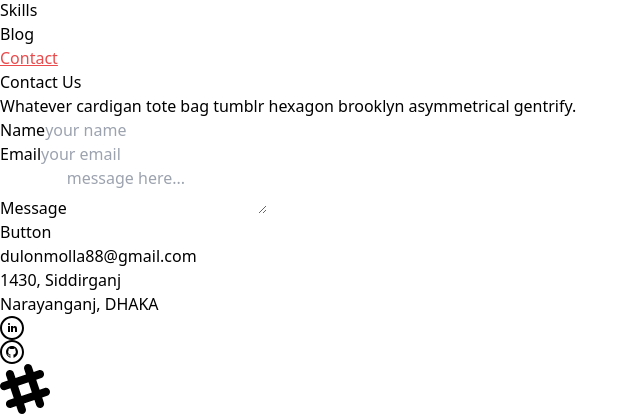
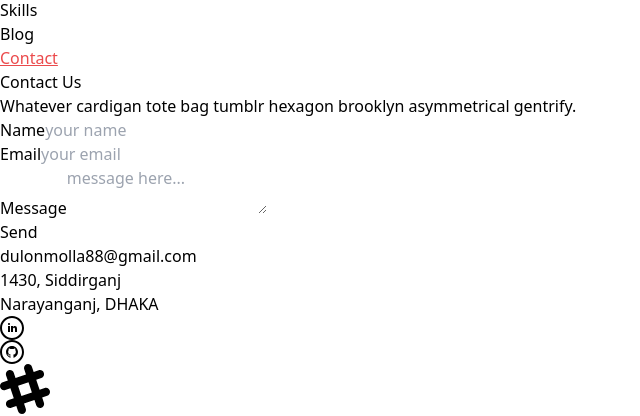
Before and after one commit to 14HAK/portfolio, a React (Vite) app: page /contact in a window 1280 px wide. Shown: the part 1378-1794 px from the top of the page, without its empty margins (0-640 px from the left). Built offline with nearby package versions, Linux system fonts and the light colour scheme.

Commit message:
impliment email.js

```diff
--- a/index.html
+++ b/index.html
@@ -11,7 +11,13 @@
 <body>
   <div id="root"></div>
   <script type="module" src="/src/main.jsx"></script>
-
+  <script type="text/javascript" src="https://cdn.jsdelivr.net/npm/@emailjs/browser@3/dist/email.min.js">
+  </script>
+  <script type="text/javascript">
+    (function () {
+      emailjs.init("3wA6CuvwJtX6ngzXK");
+    })();
+  </script>
 </body>
 
 </html>
--- a/src/components/Outlates/contact/Contact.jsx
+++ b/src/components/Outlates/contact/Contact.jsx
@@ -1,4 +1,4 @@
-import React, { useRef } from 'react';
+import { useRef } from 'react';
 import emailjs from '@emailjs/browser';
 
 const Contact = () => {
@@ -9,10 +9,10 @@ const Contact = () => {
 
     emailjs
       .sendForm(
-        'YOUR_SERVICE_ID',
-        'YOUR_TEMPLATE_ID',
+        import.meta.env.VITE_SERVICE_ID,
+        import.meta.env.VITE_TEMP_ID,
         form.current,
-        'YOUR_PUBLIC_KEY'
+        import.meta.env.VITE_PUBLIC_ID
       )
       .then(
         (result) => {
@@ -26,8 +26,12 @@ const Contact = () => {
 
   return (
     <section className='text-white bg-slate-900 body-font relative'>
-      <div className='container px-5 py-24 mx-auto'>
-        <form ref={form} className='flex flex-col text-center w-full mb-12'>
+      <form
+        ref={form}
+        onSubmit={handleEmailJs}
+        className='container px-5 py-24 mx-auto'
+      >
+        <div className='flex flex-col text-center w-full mb-12'>
           <h1 className='sm:text-3xl text-2xl font-medium title-font mb-4 text-gray-900'>
             Contact Us
           </h1>
@@ -35,34 +39,42 @@ const Contact = () => {
             Whatever cardigan tote bag tumblr hexagon brooklyn asymmetrical
             gentrify.
           </p>
-        </form>
+        </div>
         <div className='lg:w-1/2 md:w-2/3 mx-auto'>
           <div className='flex flex-wrap -m-2'>
             <div className='p-2 w-1/2'>
               <div className='relative'>
-                <label htmlFor='name' className='leading-7 text-lg text-white'>
+                <label
+                  htmlFor='user_name'
+                  className='leading-7 text-lg text-white'
+                >
                   Name
                 </label>
                 <input
+                  id='user_name'
                   type='text'
-                  id='name'
-                  name='name'
+                  name='user_name'
                   className='w-full bg-slate-100 rounded border border-gray-300 focus:border-red-500 focus:bg-white focus:ring-2 focus:ring-red-200 text-base outline-none text-gray-700 py-1 px-3 leading-8 transition-colors duration-200 ease-in-out'
                   placeholder='your name'
+                  required
                 />
               </div>
             </div>
             <div className='p-2 w-1/2'>
               <div className='relative'>
-                <label htmlFor='email' className='leading-7 text-lg text-white'>
+                <label
+                  htmlFor='user_email'
+                  className='leading-7 text-lg text-white'
+                >
                   Email
                 </label>
                 <input
                   type='email'
-                  id='email'
-                  name='email'
+                  name='user_email'
+                  id='user_email'
                   className='w-full bg-slate-100  rounded border border-gray-300 focus:border-red-500 focus:bg-white focus:ring-2 focus:ring-red-200 text-base outline-none text-gray-700 py-1 px-3 leading-8 transition-colors duration-200 ease-in-out'
                   placeholder='your email'
+                  required
                 />
               </div>
             </div>
@@ -79,16 +91,16 @@ const Contact = () => {
                   name='message'
                   className='w-full bg-slate-100 rounded border border-gray-300 focus:border-red-500 focus:bg-white focus:ring-2 focus:ring-red-200 h-32 text-base outline-none text-gray-700 py-1 px-3 resize-none leading-6 transition-colors duration-200 ease-in-out'
                   placeholder='message here...'
+                  required
                 ></textarea>
               </div>
             </div>
             <div className='p-2 w-full'>
-              <button
-                onClick={handleEmailJs}
-                className='flex mx-auto text-white bg-[#eb4a4c] border-0 py-2 px-8 focus:outline-none hover:bg-white hover:text-slate-900 transition-transform rounded text-lg'
-              >
-                Button
-              </button>
+              <input
+                type='submit'
+                value='Send'
+                className='flex mx-auto cursor-pointer text-white bg-[#eb4a4c] border-0 py-2 px-8 focus:outline-none hover:bg-white hover:text-slate-900 transition-transform rounded text-lg'
+              />
             </div>
             <div className='p-2 w-full pt-8 mt-8 border-t border-gray-200 text-center'>
               <a className='text-red-500'>dulonmolla88@gmail.com</a>
@@ -124,7 +136,7 @@ const Contact = () => {
             </div>
           </div>
         </div>
-      </div>
+      </form>
     </section>
   );
 };
```
